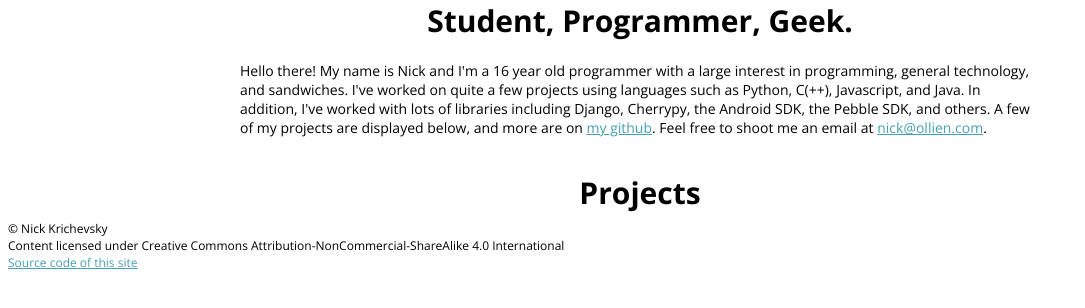
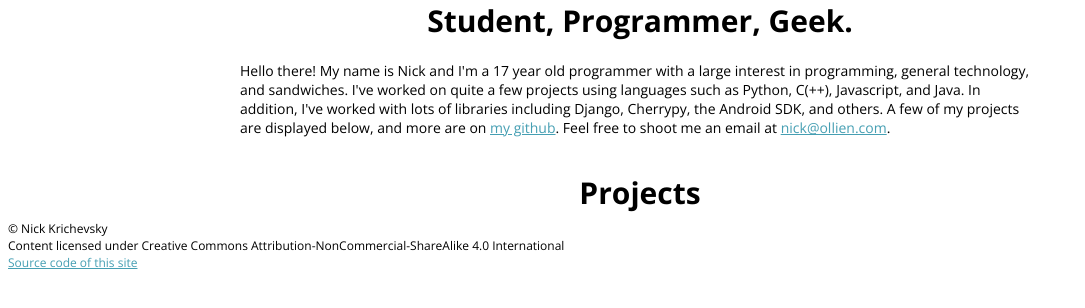
Before and after one commit to ollien/ollien.com-college-era, a Django app: template templates/index.html in a window 1280 px wide. Shown: the part 108-416 px from the top of the page, without its empty margins (0-1085 px from the left). Run offline with Django 3.2, Linux system fonts and the light colour scheme; the template is opened without the code that fills it, so the values that code supplies are empty; parts of the project's set-up code (start-up, migrations or seed data) failed here and were passed over.

Commit message:
Happy birthday to me ... a month late

```diff
--- a/templates/index.html
+++ b/templates/index.html
@@ -22,7 +22,7 @@
 <body>
     <div id="slogan">Student, Programmer, Geek.</div>
     <div id="bio">
-      Hello there! My name is Nick and I'm a 16 year old programmer with a large interest in programming, general technology, and sandwiches. I've worked on quite a few projects using languages such as Python, C(++), Javascript, and Java. In addition, I've worked with lots of libraries including Django, Cherrypy, the Android SDK, the Pebble SDK, and others. A few of my projects are displayed below, and more are on <a id="githubBio" href="http://github.com/ollien/">my github</a>. Feel free to shoot me an email at <a id="emailBio" href="mailto:nick@ollien.com">nick@ollien.com</a>.
+      Hello there! My name is Nick and I'm a 17 year old programmer with a large interest in programming, general technology, and sandwiches. I've worked on quite a few projects using languages such as Python, C(++), Javascript, and Java. In addition, I've worked with lots of libraries including Django, Cherrypy, the Android SDK, and others. A few of my projects are displayed below, and more are on <a id="githubBio" href="http://github.com/ollien/">my github</a>. Feel free to shoot me an email at <a id="emailBio" href="mailto:nick@ollien.com">nick@ollien.com</a>.
       </div>
     <div id="projects">Projects</div>
     <div id="dots">
```
